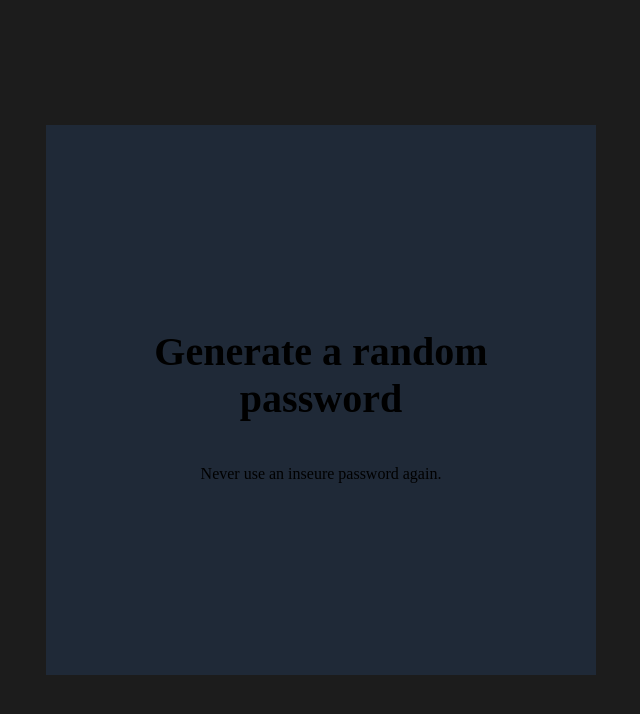
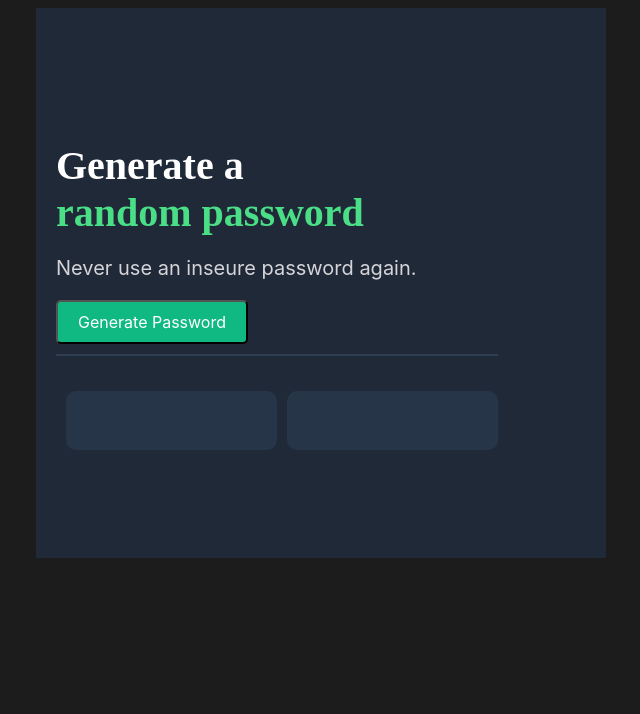
Before and after one commit to tornikekhokhiashvili/password-generator, a website built with Vite: page index.html in a window 1280 px wide. Shown: the whole page, without its empty margins (319-959 px from the left). Built offline with nearby package versions, Linux system fonts and the light colour scheme.

Commit message:
Add styling for password generator and implement password generation logic

```diff
--- a/index.css
+++ b/index.css
@@ -1,30 +1,63 @@
 body {
   display: flex;
+  flex-direction: column;
   justify-content: center;
   align-items: center;
-  /* height: 100vh; */
-  /* width: 1253px; */
-  /* height: 1424px; */
   background-color: #1c1c1c;
 }
 .container {
   display: flex;
   flex-direction: column;
   justify-content: center;
-  align-items: center;
-  text-align: center;
-  align-items: center;
+  align-items: start;
   width: 550px;
   height: 550px;
   background-color: #1f2937;
+  padding-left: 20px;
 }
 .title {
-  display: block;
   font-family: Karla;
   font-size: 40px;
   font-weight: 800;
   width: 360px;
+  margin-bottom: 0px;
+  color: white;
 }
 .highlight {
+  display: inline-block;
   color: #4adf86;
 }
+.description {
+  font-family: Inter;
+  font-size: 20px;
+  font-weight: 400;
+  color: #d5d4d8;
+}
+.generate-button {
+  background-color: #10b981;
+  padding: 10px 20px;
+  border-radius: 5px;
+  color: white;
+  font-family: Inter;
+  font-size: 16px;
+  margin-bottom: 10px;
+}
+.password-container {
+  display: flex;
+  flex-direction: row;
+  justify-content: space-between;
+  border-top: 2px solid #2f3e53;
+}
+#password-container-one,
+#password-container-two {
+  align-items: center;
+  text-align: center;
+  width: 211px;
+  height: 39px;
+  background-color: #273549;
+  padding-top: 20px;
+  margin-top: 35px;
+  color: #55f991;
+  margin-left: 10px;
+  border-radius: 10px;
+}
--- a/index.html
+++ b/index.html
@@ -6,9 +6,16 @@
     <div class="container">
       <h1 class="title">
         Generate a
-        <span class="higlight">random password</span>
+        <span class="highlight">random password</span>
       </h1>
       <p class="description">Never use an inseure password again.</p>
+      <button class="generate-button" onclick="generatePassword()">
+        Generate Password
+      </button>
+      <div class="password-container">
+        <div id="password-container-one"></div>
+        <div id="password-container-two"></div>
+      </div>
     </div>
 
     <script src="index.js"></script>
--- a/index.js
+++ b/index.js
@@ -91,3 +91,18 @@ const characters = [
   "?",
   "/",
 ];
+const passwordOne = document.getElementById("password-container-one");
+const passwordTwo = document.getElementById("password-container-two");
+
+function generatePassword() {
+  let password1 = "";
+  let password2 = "";
+  for (let i = 0; i < 15; i++) {
+    let randomIndex1 = Math.floor(Math.random() * characters.length);
+    let randomIndex2 = Math.floor(Math.random() * characters.length);
+    password1 += characters[randomIndex1];
+    password2 += characters[randomIndex2];
+  }
+  passwordOne.textContent = password1;
+  passwordTwo.textContent = password2;
+}
```
